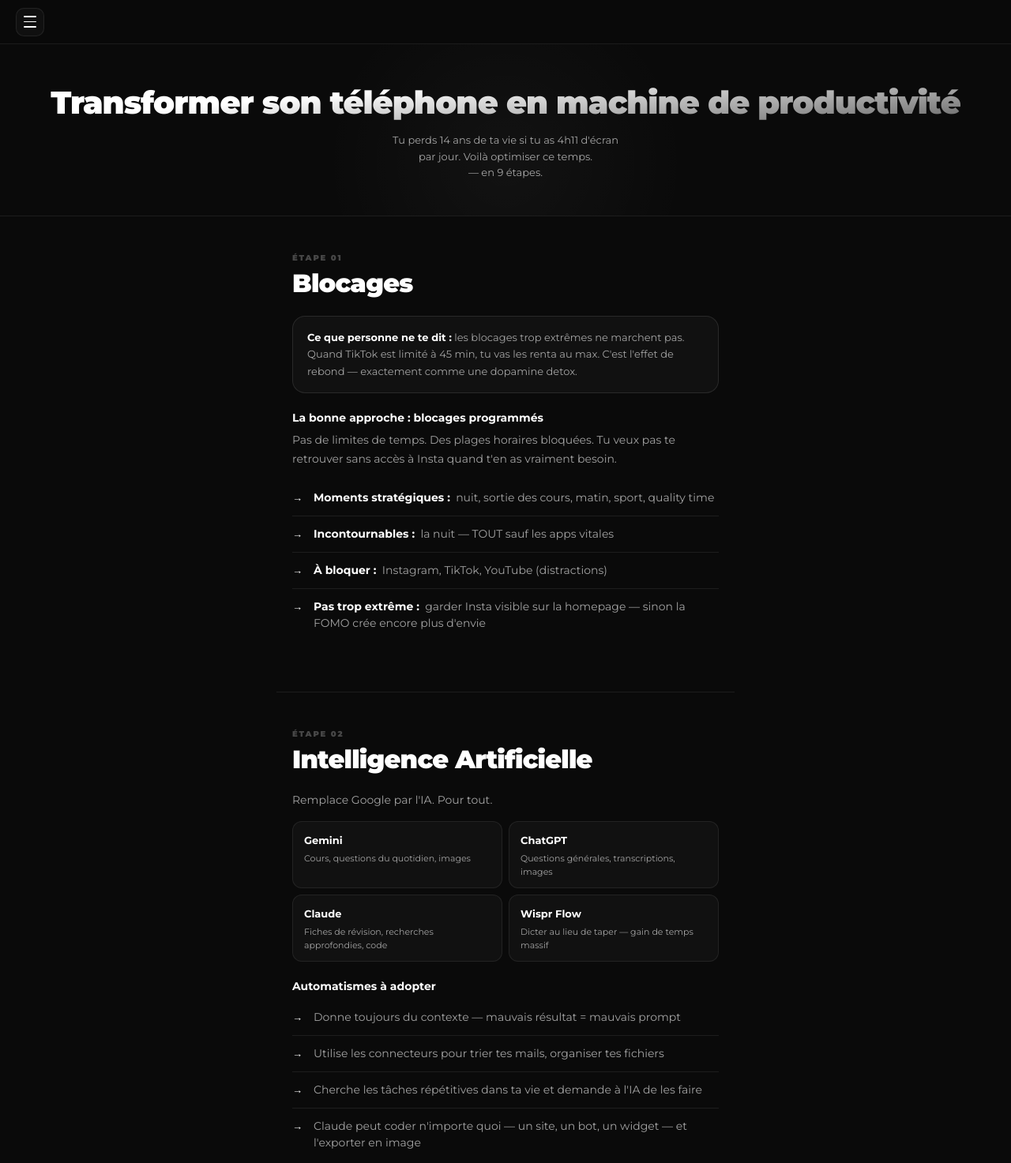
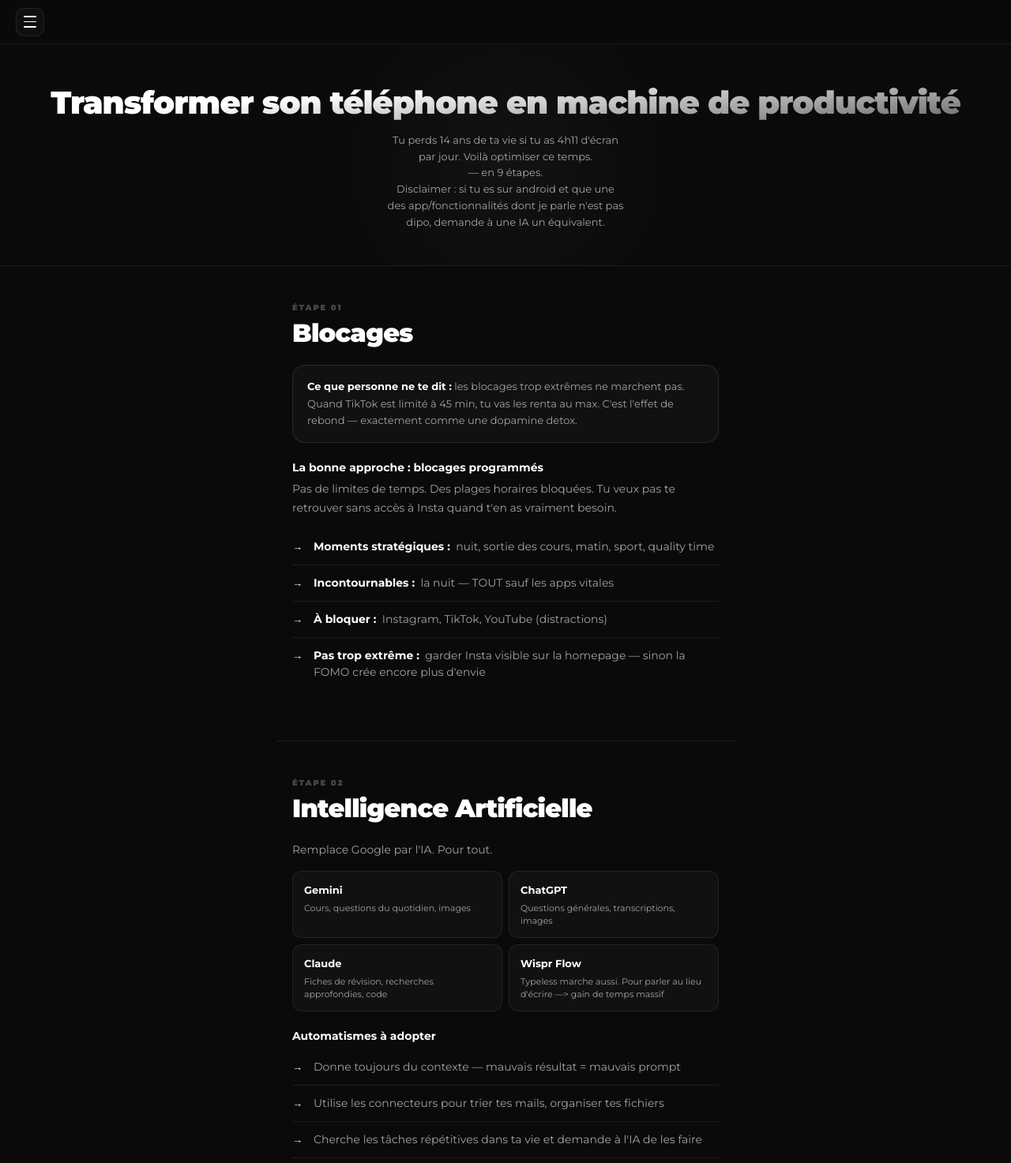
Before and after one commit to 1001amaury/t-l-phone-productif, a plain HTML site: page index.html in a window 1280 px wide. Shown: the top 1473 px of the page at 79% size. Drawn offline with Linux system fonts and the light colour scheme.

Commit message:
Update index.html

```diff
--- a/index.html
+++ b/index.html
@@ -537,7 +537,7 @@
 <!-- HERO -->
 <div class="hero reveal" id="top">
   <h1>Transformer son téléphone en machine de productivité</h1>
-  <p>Tu perds 14 ans de ta vie si tu as 4h11 d'écran par jour. Voilà optimiser ce temps. <br>— en 9 étapes.</p>
+  <p>Tu perds 14 ans de ta vie si tu as 4h11 d'écran par jour. Voilà optimiser ce temps. <br>— en 9 étapes.<br> Disclaimer : si tu es sur android et que une des app/fonctionnalités dont je parle n'est pas dipo, demande à une IA un équivalent.</p>
 </div>
 
 <!-- ÉTAPE 1 -->
@@ -582,7 +582,7 @@
     </div>
     <div class="ia-item">
       <div class="tool">Wispr Flow</div>
-      <div class="use">Dicter au lieu de taper — gain de temps massif</div>
+      <div class="use">Typeless marche aussi. Pour parler au lieu d'écrire —> gain de temps massif</div>
     </div>
   </div>
 
@@ -857,7 +857,7 @@ Script.complete();</pre>
     </div>
 
   </div>
-  <p style="font-size:13px; color:var(--muted)">D'autres idées : widget photo motivante, calendrier, batterie, météo. Donne n'importe quelle idée à Claude et il te code ça en 30 secondes.</p>
+  <p style="font-size:13px; color:var(--muted)">D'autres idées : widget photo motivante, calendrier, batterie, météo.<br> Donne n'importe quelle idée à Claude et il te code ça en 30 secondes.</p>
 </div>
 
 <!-- ÉTAPE 5 -->
@@ -868,8 +868,8 @@ Script.complete();</pre>
   <ul class="liste">
     <li><span class="arr">→</span><span><strong>Minimaliste :</strong>&nbsp; tout sur UNE page. Monochrome, noir et blanc. Pas de surcharge visuelle.</span></li>
     <li><span class="arr">→</span><span><strong>Apps utiles devant :</strong>&nbsp; réfléchis à ce que tu utilises le plus. Le reste dégage.</span></li>
-    <li><span class="arr">→</span><span><strong>Wallpaper :</strong>&nbsp; soit une personne qui te motive, soit une photo qui te déterre, soit rien.</span></li>
-    <li><span class="arr">→</span><span><strong>Personnalise :</strong>&nbsp; Color Widget pour personnaliser tes widgets. Un texte sur ton lockscreen. En un regard tu es déterminé.</span></li>
+    <li><span class="arr">→</span><span><strong>Wallpaper :</strong>&nbsp; soit une personne qui te motive, soit une photo qui te déter, soit rien.</span></li>
+    <li><span class="arr">→</span><span><strong>Personnalise :</strong>&nbsp; Installe l'app Color Widget pour personnaliser tes widgets. Un texte sur ton lockscreen. En un regard tu es déterminé.</span></li>
     <li><span class="arr">→</span><span><strong>Notifs :</strong>&nbsp; coupe tout ce qui est inutile. Chaque notif inutile = une stimulation pour rien.</span></li>
   </ul>
 
```
